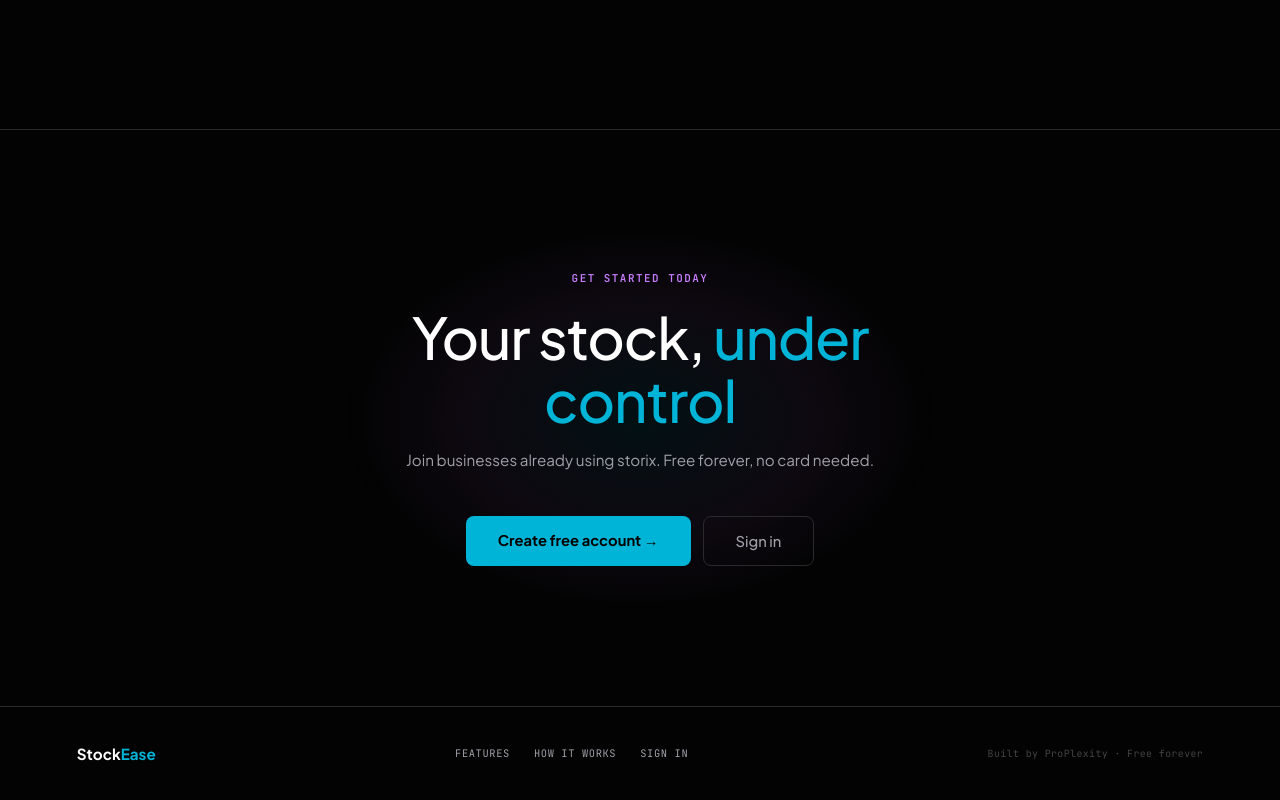
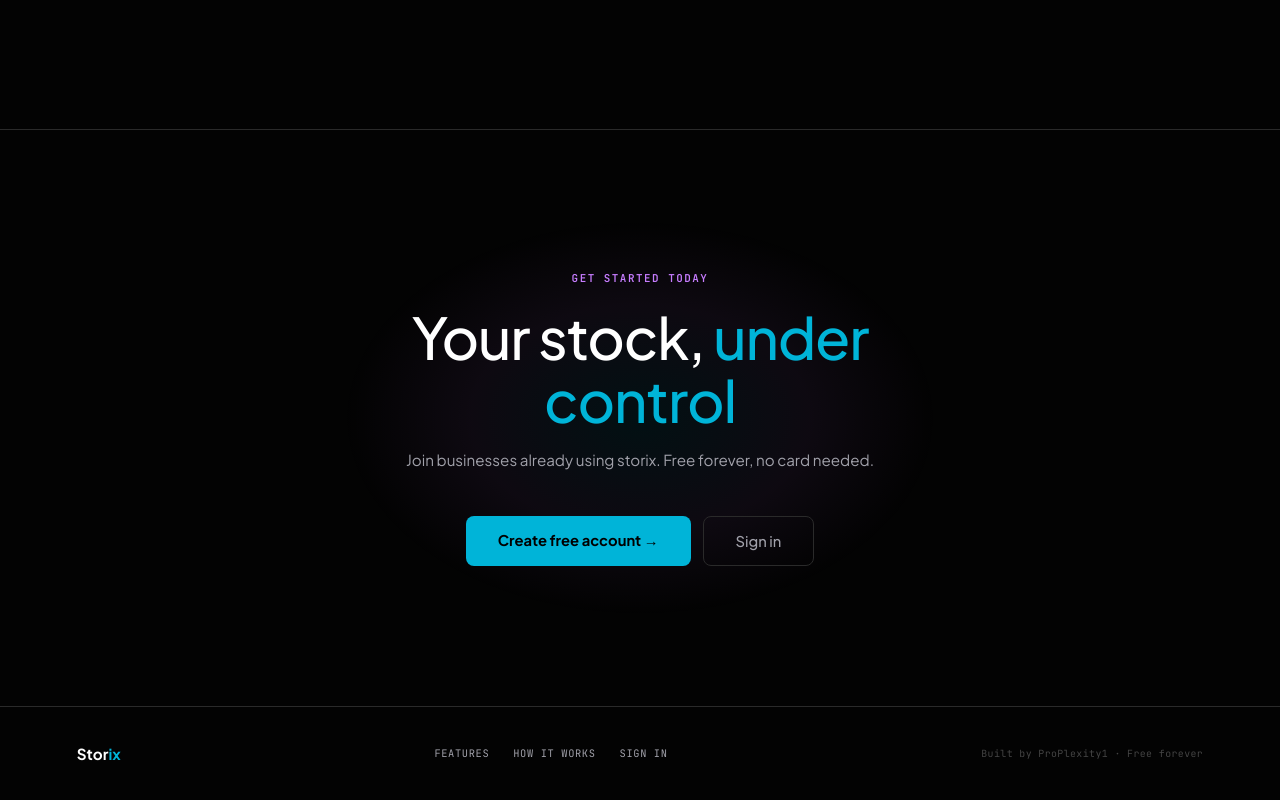
Before and after one commit to ProPlexity1/InventoryManagementSystem-IMS, a React (Create React App) app in the folder inventory-frontend/: page / in a window 1280 px wide. Shown: the part 2874-3674 px from the top of the page. Built offline with nearby package versions, Linux system fonts and the light colour scheme.

Commit message:
changed name

```diff
--- a/inventory-frontend/src/pages/Landing.js
+++ b/inventory-frontend/src/pages/Landing.js
@@ -867,13 +867,13 @@ export default function Landing() {
 
             {/* ── FOOTER ── */}
             <footer className="footer">
-                <div className="footer-logo">Stock<span>Ease</span></div>
+                <div className="footer-logo">Stor<span>ix</span></div>
                 <div className="footer-links">
                     <a href="#features">Features</a>
                     <a href="#how">How it works</a>
                     <Link to="/login">Sign in</Link>
                 </div>
-                <p className="footer-copy">Built by ProPlexity · Free forever</p>
+                <p className="footer-copy">Built by ProPlexity1 · Free forever</p>
             </footer>
         </>
     );
```
